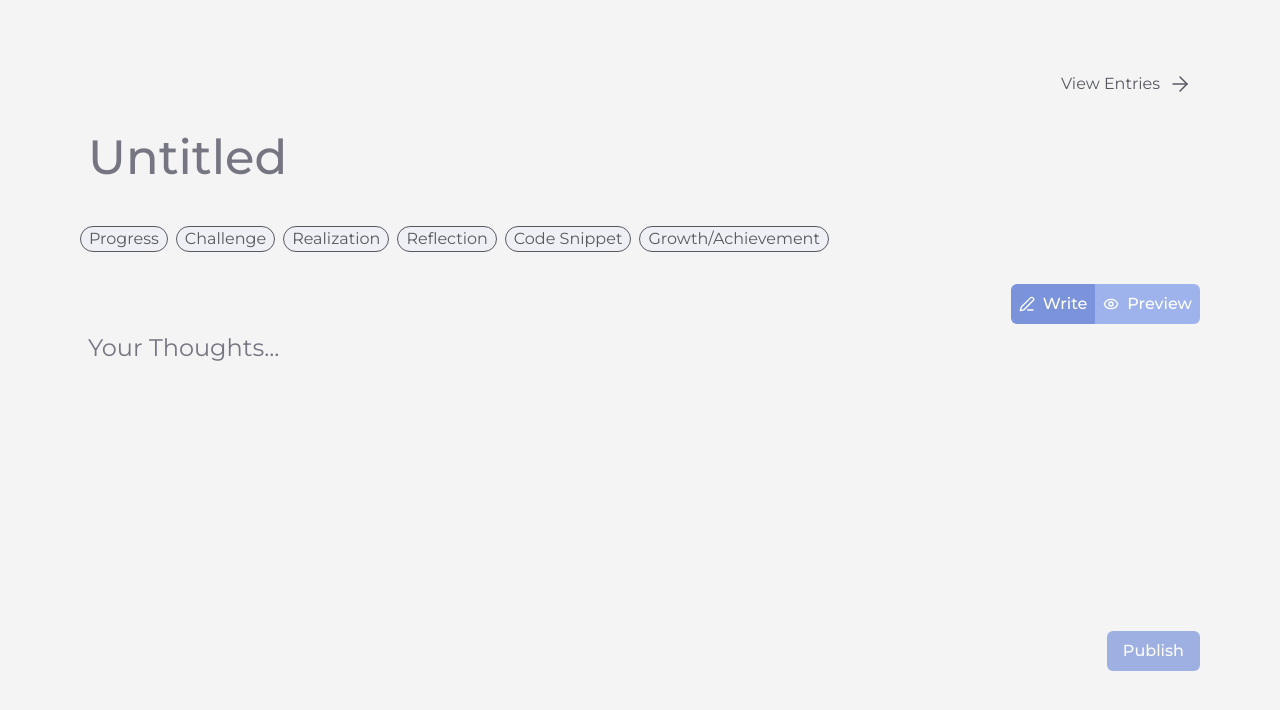
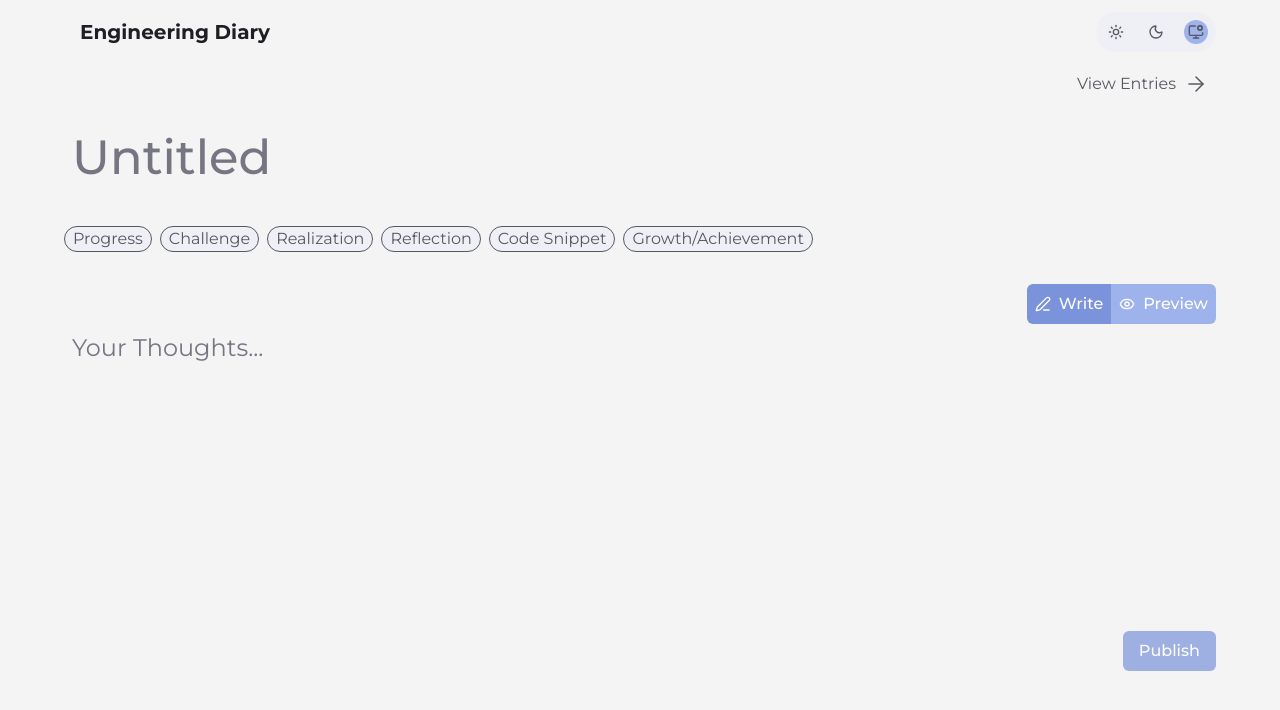
Before and after one commit to jawadvajeeh/edb, a Next.js app: page /write in a window 1280 px wide. Shown: the top 710 px of the page. Built offline with nearby package versions, Linux system fonts and the light colour scheme.

Commit message:
Add toggle theme

```diff
--- a/package.json
+++ b/package.json
@@ -14,6 +14,7 @@
     "clsx": "^2.1.1",
     "lucide-react": "^0.546.0",
     "next": "15.5.5",
+    "next-themes": "^0.4.6",
     "react": "19.1.0",
     "react-dom": "19.1.0",
     "react-markdown": "^10.1.0",
--- a/src/app/layout.tsx
+++ b/src/app/layout.tsx
@@ -1,6 +1,7 @@
 import type { Metadata } from 'next';
 import { Montserrat } from 'next/font/google';
 import './globals.css';
+import { ThemeContainer } from '@/components/layout/theme-provider';
 
 const montserrat = Montserrat({
   variable: '--font-montserrat',
@@ -19,8 +20,10 @@ export default function RootLayout({
   children: React.ReactNode;
 }>) {
   return (
-    <html lang="en">
-      <body className={`${montserrat.variable} antialiased`}>{children}</body>
+    <html suppressHydrationWarning lang="en">
+      <body className={`${montserrat.variable} antialiased`}>
+        <ThemeContainer>{children}</ThemeContainer>
+      </body>
     </html>
   );
 }
--- a/src/components/features/back-to-entries.tsx
+++ /dev/null
@@ -1,22 +0,0 @@
-'use client';
-
-import { ArrowLeft } from 'lucide-react';
-import { useRouter } from 'next/navigation';
-
-function BackToEntries() {
-  const router = useRouter();
-  return (
-    <button
-      onClick={() => router.replace('/entries')}
-      className="group text-cool-grey-500 group flex cursor-pointer items-center gap-2 font-medium hover:text-indigo-600"
-    >
-      <ArrowLeft
-        strokeWidth={1.5}
-        className="transition-transform duration-300 ease-out group-hover:-translate-x-1 group-hover:text-indigo-600"
-      />
-      Back to Journal
-    </button>
-  );
-}
-
-export { BackToEntries };
--- a/src/components/features/edit-btn.tsx
+++ /dev/null
@@ -1,19 +0,0 @@
-'use client';
-
-import { FilePenLine } from 'lucide-react';
-import { useRouter } from 'next/navigation';
-
-function Edit() {
-  const router = useRouter();
-  return (
-    <button
-      onClick={() => router.push('/entries/1/edit')}
-      className="flex cursor-pointer items-center gap-2 rounded-md border p-1 px-2 text-xs md:text-base"
-    >
-      <FilePenLine size={16} />
-      Edit
-    </button>
-  );
-}
-
-export { Edit };
--- /dev/null
+++ b/src/components/features/theme-changer.tsx
@@ -0,0 +1,49 @@
+'use client';
+
+import { MonitorCog, Moon, Sun } from 'lucide-react';
+import { ToggleGroupItem, ToggleGroupRoot } from '../ui/toggle-group';
+import { useTheme } from 'next-themes';
+import { useEffect, useState } from 'react';
+
+const ThemeChanger = () => {
+  const { theme, setTheme } = useTheme();
+  const [mounted, setMounted] = useState(false);
+
+  useEffect(() => setMounted(true), []);
+
+  // use undefined before mount (uncontrolled) → no mismatch
+  const currentValue = mounted ? (theme ?? 'system') : undefined;
+  return (
+    <ToggleGroupRoot
+      value={currentValue}
+      onValueChange={(v) => {
+        if (v) setTheme(v);
+      }}
+      className="bg-surface flex items-center gap-2 rounded-full px-2 py-2 md:gap-4"
+    >
+      <ToggleGroupItem
+        onClick={() => setTheme('light')}
+        value="light"
+        className="data-[state=on]:bg-secondary data-[state=on]:text-on-secondary rounded-full p-1"
+      >
+        <Sun className="text-text-neutral" size={16} />
+      </ToggleGroupItem>
+      <ToggleGroupItem
+        className="data-[state=on]:bg-secondary data-[state=on]:text-on-secondary rounded-full p-1"
+        onClick={() => setTheme('dark')}
+        value="dark"
+      >
+        <Moon className="text-text-neutral" size={16} />
+      </ToggleGroupItem>
+      <ToggleGroupItem
+        className="data-[state=on]:bg-secondary data-[state=on]:text-on-secondary rounded-full p-1"
+        onClick={() => setTheme('system')}
+        value="system"
+      >
+        <MonitorCog className="text-text-neutral" size={16} />
+      </ToggleGroupItem>
+    </ToggleGroupRoot>
+  );
+};
+
+export { ThemeChanger };
--- a/src/components/layout/main-container.tsx
+++ b/src/components/layout/main-container.tsx
@@ -4,7 +4,7 @@ type MainContainerProps = {
 
 function MainContainer({ children, ...props }: MainContainerProps) {
   return (
-    <div className="mx-auto max-w-6xl px-4" {...props}>
+    <div className="mx-auto max-w-6xl px-4 md:px-0" {...props}>
       {children}
     </div>
   );
--- a/src/components/layout/navbar.tsx
+++ b/src/components/layout/navbar.tsx
@@ -1,5 +1,17 @@
+import Link from 'next/link';
+import { ThemeChanger } from '../features/theme-changer';
+
 function Navbar() {
-  return <nav className="mx-auto h-[8vh] w-full max-w-6xl"></nav>;
+  return (
+    <nav className="mx-auto flex h-[8vh] w-full max-w-6xl items-center justify-between">
+      <div>
+        <Link className="text-text-strong px-4 text-sm font-bold md:text-xl" href={`/`} replace>
+          Engineering Diary
+        </Link>
+      </div>
+      <ThemeChanger />
+    </nav>
+  );
 }
 
 export { Navbar };
--- /dev/null
+++ b/src/components/layout/theme-provider.tsx
@@ -0,0 +1,19 @@
+'use client';
+
+import { ThemeProvider } from 'next-themes';
+
+const ThemeContainer = function ({ children }: { children: React.ReactNode }) {
+  return (
+    <ThemeProvider
+      storageKey="ed-theme"
+      attribute="class"
+      defaultTheme="system"
+      disableTransitionOnChange
+      enableSystem
+    >
+      {children}
+    </ThemeProvider>
+  );
+};
+
+export { ThemeContainer };
--- a/src/components/ui/toggle-group.tsx
+++ b/src/components/ui/toggle-group.tsx
@@ -3,7 +3,7 @@
 import * as React from 'react';
 
 type ToggleGroupRootCtxt = {
-  value: string | null;
+  value: string | null | undefined;
   onValueChange?: (value: string | null) => void;
 };
 
@@ -19,7 +19,7 @@ const useToggleGroup = () => {
 
 type ToggleGroupRootProps = {
   children: React.ReactNode;
-  value: string | null;
+  value: string | null | undefined;
   onValueChange?: (value: string | null) => void;
 } & React.HTMLAttributes<HTMLDivElement>;
 
@@ -48,7 +48,7 @@ export function ToggleGroupItem({ children, value, ...props }: ToggleGroupItemPr
 
   function handleToggleItem() {
     if (ctxt.onValueChange) {
-      ctxt.onValueChange(isToggleOn ? null : value);
+      ctxt.onValueChange(value);
     }
   }
 
--- a/src/types/index.ts
+++ b/src/types/index.ts
@@ -27,3 +27,5 @@ export type GroupOptions = {
 	weekStartsOn?: 0 | 1 | 2 | 3 | 4 | 5 | 6; // 0=Sun (default), 1=Mon, 6=Sat, etc.
 	locale?: string;                           // e.g., "en-US" (default) or "ar-SA"
 };
+
+export type ThemeType = 'light' | 'dark' | 'system';
```
Also changed, not shown: 1 other file (tests, documents, lock files or other folders).
